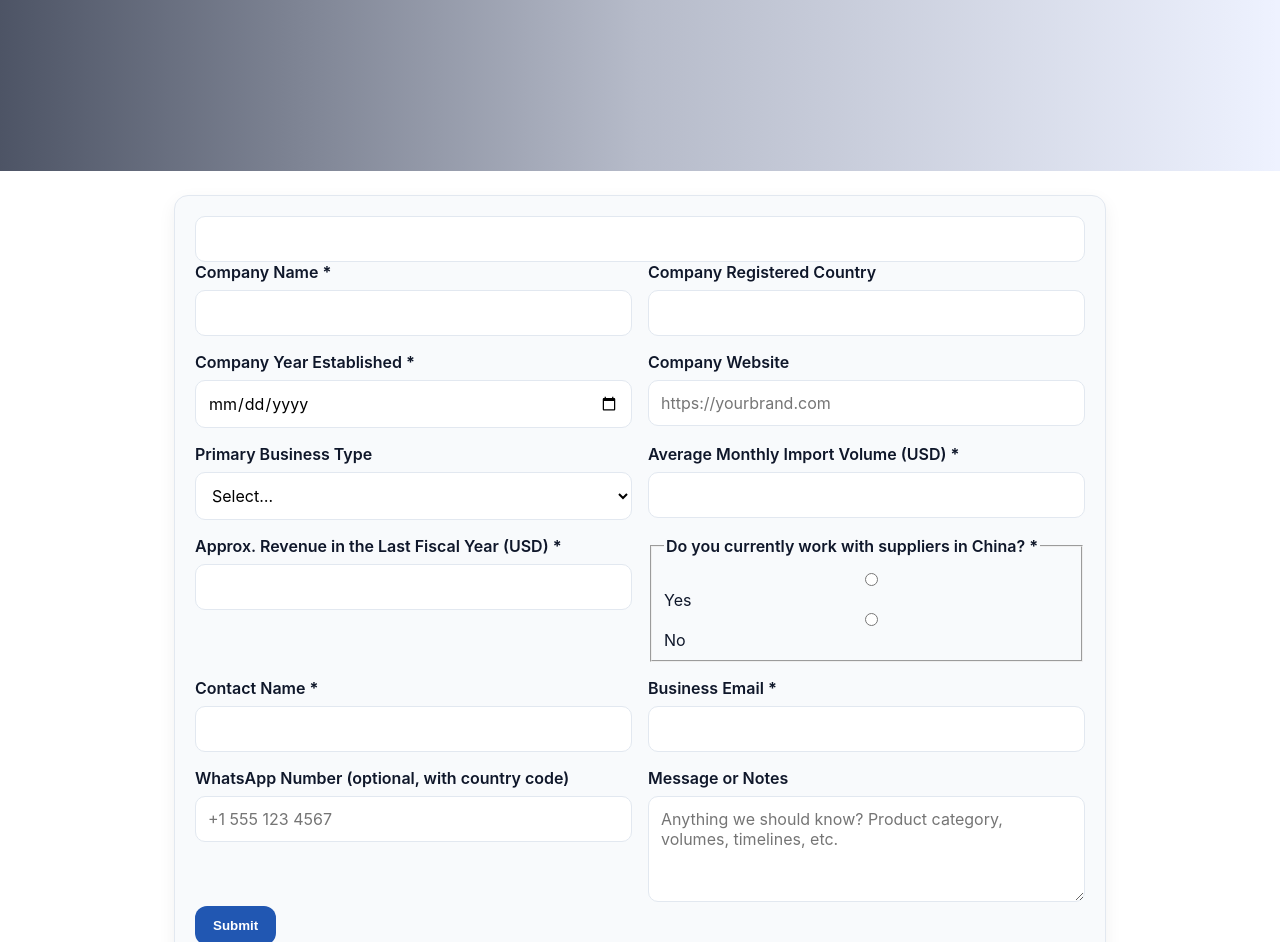
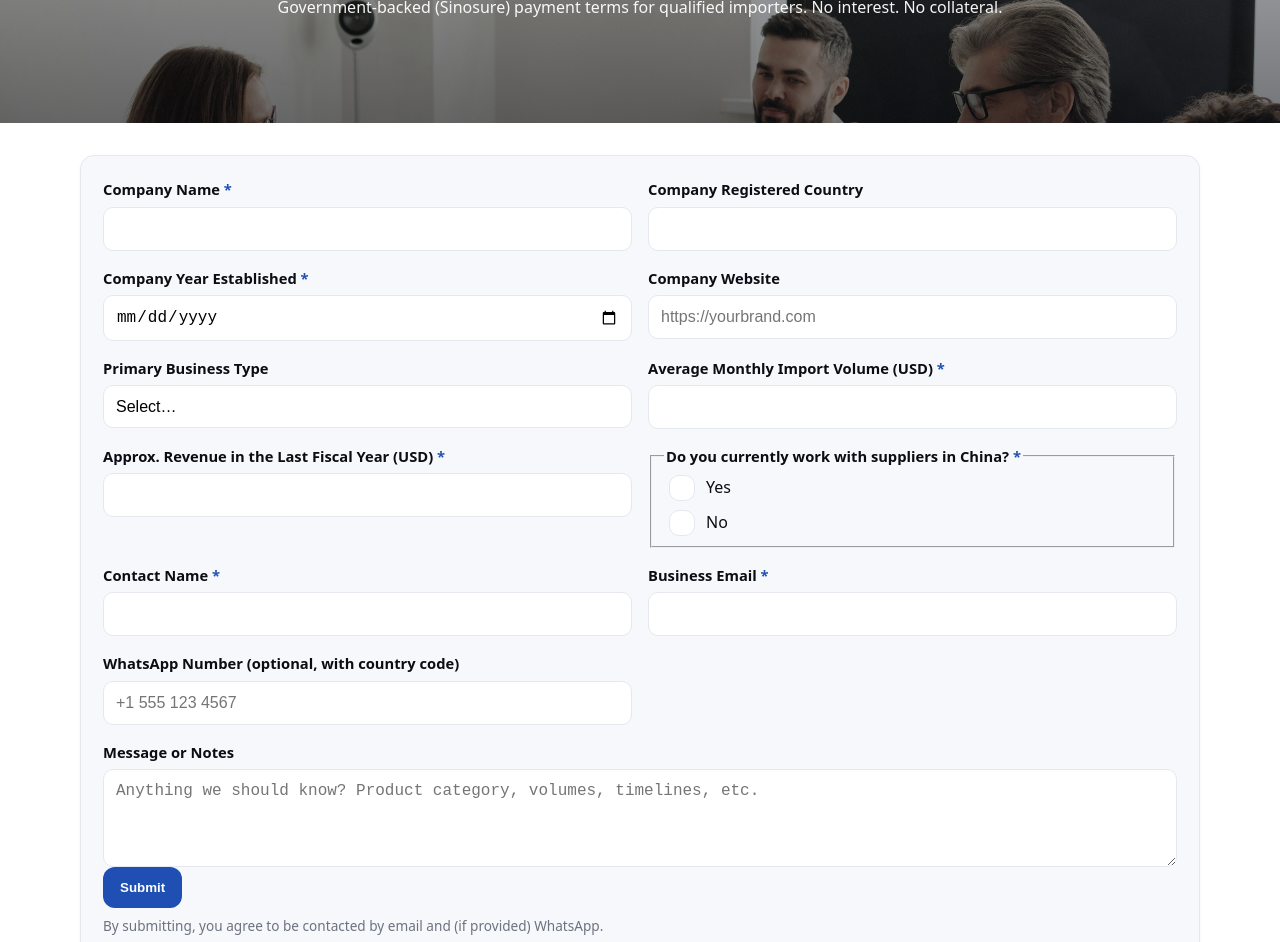
Before and after one commit to Hespor-Trading/hespor-finance-form, a plain HTML site: page index.html in a window 1280 px wide. Shown: the part 239-1181 px from the top of the page. Drawn offline with Linux system fonts and the light colour scheme.

Commit message:
Update styles.css

```diff
--- a/styles.css
+++ b/styles.css
@@ -1,34 +1,96 @@
 :root{
   --bg:#ffffff;
-  --ink:#0f172a;
-  --muted:#64748b;
-  --brand:#2157B2; /* HESPOR blue */
-  --card:#f8fafc;
-  --border:#e2e8f0;
-  --ok:#16a34a;
-  --warn:#b91c1c;
+  --text:#0a0d14;
+  --muted:#6b7280;
+  --brand:#1f4fb2;
+  --brand-2:#245ed1;
+  --card:#f7f8fb;
+  --line:#e6e8f0;
+  --success:#0ea35a;
+  --warn:#b45309;
 }
+
 *{box-sizing:border-box}
-html,body{margin:0;padding:0;background:var(--bg);color:var(--ink);font-family:Inter,system-ui,Segoe UI,Roboto,Helvetica,Arial,sans-serif}
-.container{max-width:980px;margin:0 auto;padding:24px}
-.hero{position:relative;height:280px;background:#eef2ff;overflow:hidden}
-.hero-img{width:100%;height:100%;object-fit:cover;filter:contrast(1.1) saturate(1.05)}
-.hero-overlay{position:absolute;inset:0;display:flex;flex-direction:column;justify-content:center;gap:8px;padding:24px 32px;background:linear-gradient(90deg,rgba(15,23,42,.72),rgba(15,23,42,.25),transparent);color:#fff}
-.logo{height:36px;margin-bottom:4px}
-h1{font-size:28px;margin:0 0 4px}
-h2{font-size:22px;margin:0 0 12px}
-p{color:var(--card-ink,#e2e8f0)}
-.card{background:var(--card);border:1px solid var(--border);border-radius:14px;padding:20px;box-shadow:0 6px 18px rgba(15,23,42,.06)}
-.card.center{text-align:center}
-.grid{display:grid;grid-template-columns:1fr 1fr;gap:16px}
-@media (max-width:768px){.grid{grid-template-columns:1fr}.hero{height:220px}}
-.field span, legend{display:block;font-weight:600;margin-bottom:8px}
-input,select,textarea{width:100%;padding:12px;border:1px solid var(--border);border-radius:10px;background:#fff;font:inherit}
-.inline{display:flex;gap:16px}
-.checkbox{display:flex;align-items:center;gap:10px}
-.btn{display:inline-block;background:var(--brand);color:#fff;font-weight:700;border:none;border-radius:12px;padding:12px 18px;cursor:pointer;text-decoration:none}
-.btn:hover{filter:brightness(.95)}
-.notice{margin:12px 0 0;padding:12px 14px;border-radius:10px;border:1px solid var(--border);font-weight:600}
-.notice.ok{background:#ecfdf5;color:#065f46;border-color:#a7f3d0}
-.notice.warn{background:#fef2f2;color:#7f1d1d;border-color:#fecaca}
-.footer{padding:36px 0;color:var(--muted);text-align:center}
+html,body{margin:0;padding:0;background:var(--bg);color:var(--text);font:16px/1.5 system-ui,-apple-system,Segoe UI,Roboto,Inter,Arial,sans-serif}
+
+.container{width:min(1120px,92vw);margin-inline:auto}
+
+.site-header{border-bottom:1px solid var(--line);background:#fff}
+.header-inner{display:flex;align-items:center;gap:16px;padding:14px 0}
+.logo{height:34px;width:auto;display:block}
+.page-title{font-size:1rem;font-weight:600;margin-left:auto;color:var(--muted)}
+
+.hero{position:relative;min-height:36vh;display:grid;place-items:center}
+.hero-media{
+  position:absolute;inset:0;
+  background:url("/hero.jpg") center/cover no-repeat;
+  filter:grayscale(0.15) contrast(1.05) brightness(0.95);
+}
+.hero-overlay{position:absolute;inset:0;background:linear-gradient(180deg,rgba(10,13,20,.25),rgba(10,13,20,.55))}
+.hero-content{position:relative;color:#fff;text-align:center;padding:48px 0}
+.hero h2{font-size:2rem;margin:0 0 8px}
+.hero p{opacity:.95;margin:0}
+
+.form-wrap{padding:32px 0 56px}
+.card{
+  background:var(--card);
+  border:1px solid var(--line);
+  border-radius:14px;
+  padding:22px;
+  box-shadow:0 1px 4px rgba(0,0,0,.04);
+}
+
+.grid{
+  display:grid;
+  grid-template-columns:repeat(2,minmax(0,1fr));
+  gap:16px;
+}
+.field{display:flex;flex-direction:column;gap:6px}
+.field span, .field legend{font-weight:600;font-size:.92rem}
+.field b{color:var(--brand)}
+.field input, .field select, .field textarea{
+  appearance:none;
+  border:1px solid var(--line);
+  background:#fff;
+  border-radius:10px;
+  padding:12px 12px;
+  font-size:1rem;
+  outline:none;
+}
+.field input:focus, .field select:focus, .field textarea:focus{
+  border-color:var(--brand);
+  box-shadow:0 0 0 3px rgba(31,79,178,.12);
+}
+.field--full{grid-column:1/-1}
+
+.radio{display:inline-flex;align-items:center;gap:8px;margin-right:16px}
+
+.honeypot{position:absolute;left:-9999px;opacity:0;height:0;width:0}
+
+.notice{
+  margin:8px 0 0;
+  padding:10px 12px;
+  border-radius:10px;
+  font-size:.95rem;
+  background:#fff3e6;
+  color:#7a3e09;
+  border:1px solid #f3dcc3;
+}
+
+.btn{
+  display:inline-flex;align-items:center;justify-content:center;
+  border:1px solid transparent;border-radius:12px;
+  padding:12px 16px;font-weight:700;cursor:pointer
+}
+.btn-primary{background:var(--brand);color:#fff}
+.btn-primary:hover{background:var(--brand-2)}
+
+.tiny{color:var(--muted);font-size:.85rem;margin-top:8px}
+
+.site-footer{border-top:1px solid var(--line);padding:22px 0;color:var(--muted);background:#fff}
+
+@media (max-width: 820px){
+  .grid{grid-template-columns:1fr}
+  .hero{min-height:30vh}
+  .hero h2{font-size:1.6rem}
+}
```
